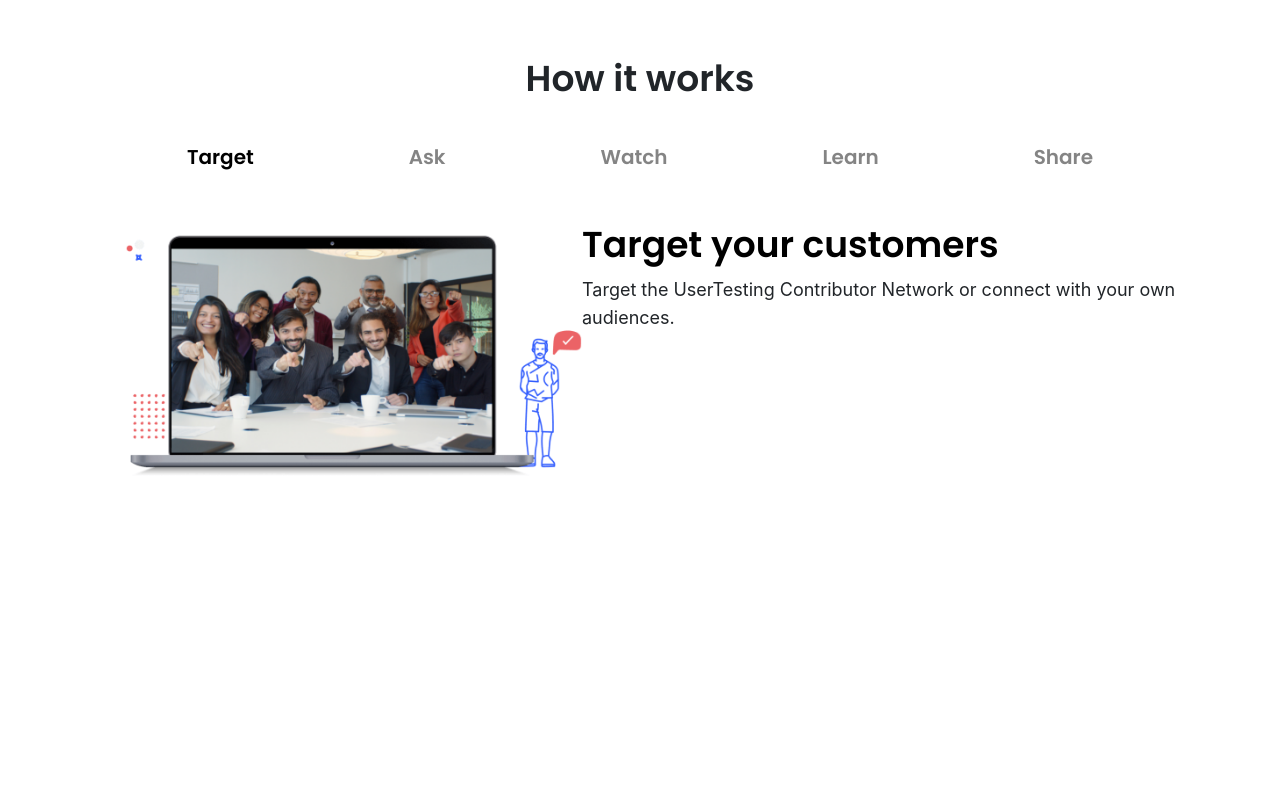
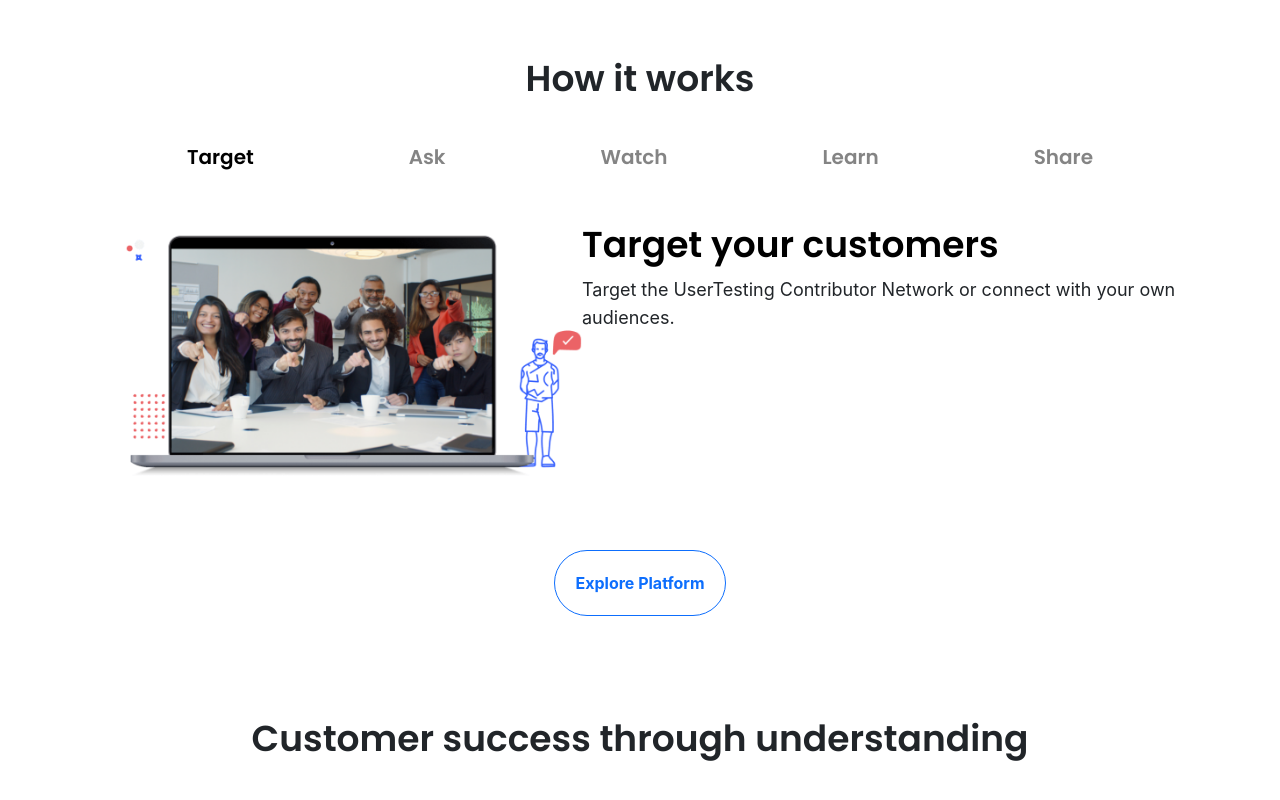
Before and after one commit to ahhridoy/user-testing, a React (Create React App) app: page / in a window 1280 px wide. Shown: the part 1996-2796 px from the top of the page. Before the commit the page ends 2536 px from the top, so only its background shows below. Built offline with nearby package versions, Linux system fonts and the light colour scheme.

Commit message:
responsive and reviews added

```diff
--- a/package.json
+++ b/package.json
@@ -12,6 +12,7 @@
     "react-bootstrap": "^2.2.3",
     "react-dom": "^18.0.0",
     "react-scripts": "5.0.1",
+    "react-slick": "^0.29.0",
     "web-vitals": "^2.1.4"
   },
   "scripts": {
--- a/public/index.html
+++ b/public/index.html
@@ -17,6 +17,18 @@
     <link
       href="https://fonts.googleapis.com/css2?family=Open+Sans:wght@500&family=Poppins:wght@600&display=swap"
       rel="stylesheet"
+    />
+    <!-- React Slick -->
+    <link
+      rel="stylesheet"
+      type="text/css"
+      charset="UTF-8"
+      href="https://cdnjs.cloudflare.com/ajax/libs/slick-carousel/1.6.0/slick.min.css"
+    />
+    <link
+      rel="stylesheet"
+      type="text/css"
+      href="https://cdnjs.cloudflare.com/ajax/libs/slick-carousel/1.6.0/slick-theme.min.css"
     />
     <!-- Bootstrap CDN -->
     <link
--- /dev/null
+++ b/src/components/Reviews.js
@@ -0,0 +1,28 @@
+import React from "react";
+import { Container } from "react-bootstrap";
+import Slider from "react-slick";
+
+const Reviews = () => {
+  const settings = {
+    dots: true,
+    infinite: true,
+    speed: 500,
+    slidesToShow: 1,
+    slidesToScroll: 1,
+  };
+  return (
+    <Container>
+      <h1 className="heading">Customer success through understanding</h1>
+      <Slider {...settings}>
+        <div>
+          <h3>1</h3>
+        </div>
+        <div>
+          <h3>2</h3>
+        </div>
+      </Slider>
+    </Container>
+  );
+};
+
+export default Reviews;
--- a/src/pages/LandingPage.js
+++ b/src/pages/LandingPage.js
@@ -3,6 +3,7 @@ import { Button, Col, Container, Row } from "react-bootstrap";
 import Header from "../components/Header";
 import "../styles/pages/_landing.scss";
 import { works } from "../data/data";
+import Reviews from "../components/Reviews";
 
 const LandingPage = () => {
   const [activeIndex, setActiveIndex] = useState(1);
@@ -394,7 +395,14 @@ const LandingPage = () => {
                 ))}
             </div>
           </div>
+          <div className="button">
+            <Button variant="outline-primary">Explore Platform</Button>
+          </div>
         </Container>
+      </section>
+
+      <section id="reviews">
+        <Reviews />
       </section>
     </>
   );
--- /dev/null
+++ b/src/styles/components/_reviews.scss
@@ -0,0 +1,11 @@
+#reviews {
+   margin-top: 100px;
+   .heading {
+      text-align: center;
+    font-size: 2.25rem;
+    line-height: 2.875rem;
+    font-weight: 500;
+    font-family: $primaryFont;
+    margin-bottom: 40px;
+   }
+}
--- a/src/styles/imports/_imports.scss
+++ b/src/styles/imports/_imports.scss
@@ -2,3 +2,4 @@
 
 // components
 @import "../components/header";
+@import "../components/reviews";
--- a/src/styles/pages/_landing.scss
+++ b/src/styles/pages/_landing.scss
@@ -25,6 +25,9 @@
       button {
         margin-right: 10px;
       }
+    }
+    img {
+      max-width: 100%;
     }
   }
 }
@@ -246,6 +249,10 @@
       }
     }
   }
+  .button {
+    margin-top: 60px;
+    text-align: center;
+  }
   @media screen and (max-width: 786px) {
     padding-top: 100px;
   }
```
Also changed, not shown: 1 other file (tests, documents, lock files or other folders).
